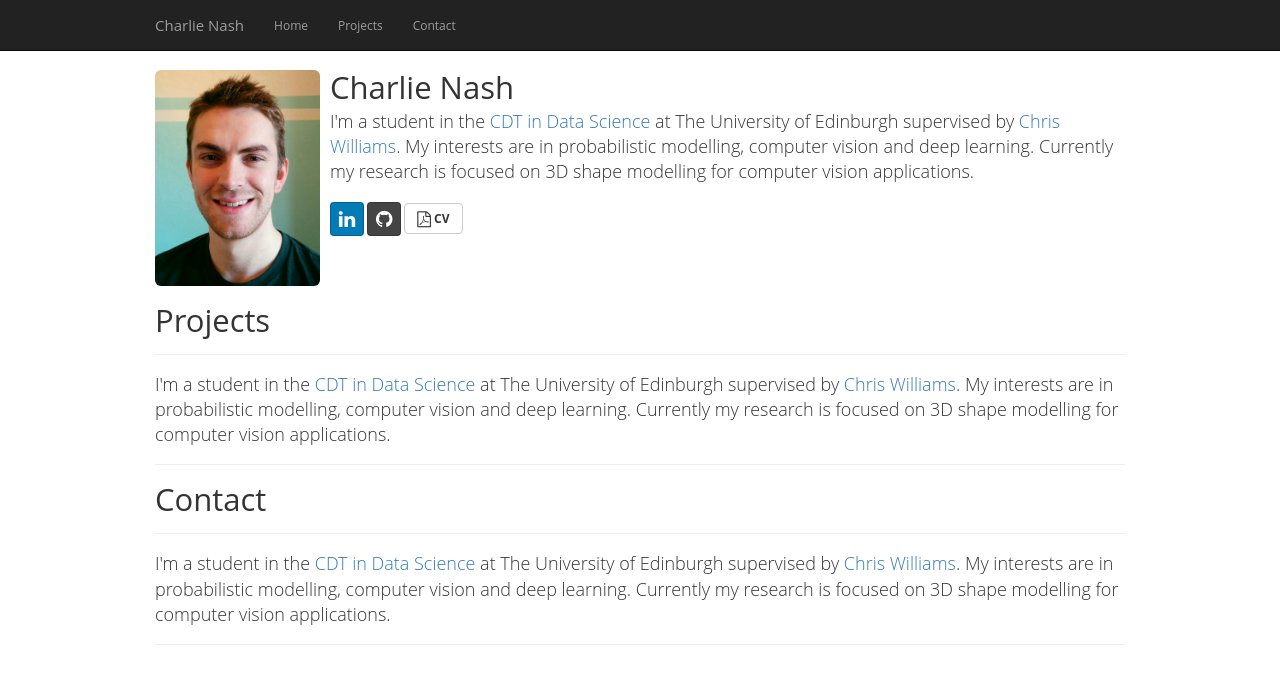
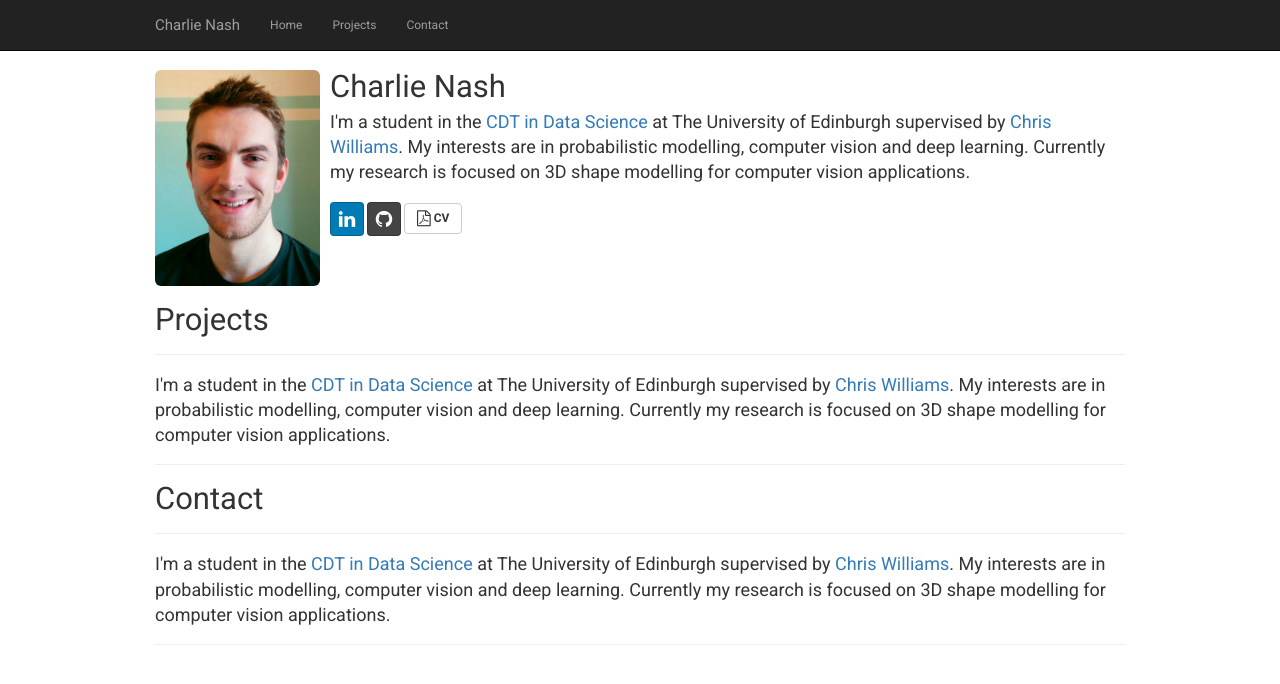
Before and after one commit to charlienash/charlienash.github.io, a Jekyll site: the page index.html, which Jekyll copies as it is, in a window 1280 px wide. Shown: the top 684 px of the page. Built offline with Jekyll 4.4.1, drawn with Linux system fonts in a browser that asks for light colours; nearby versions of some CDN libraries; library files that are not in the unit come from our copies.

Commit message:
Update styles.css

```diff
--- a/assets/css/styles.css
+++ b/assets/css/styles.css
@@ -14,7 +14,7 @@
 
 body {
 	padding-top: 70px;
-	font-family: 'Open Sans', sans-serif;
+	font-family: 'Roboto', sans-serif;
 }
 
 
```
